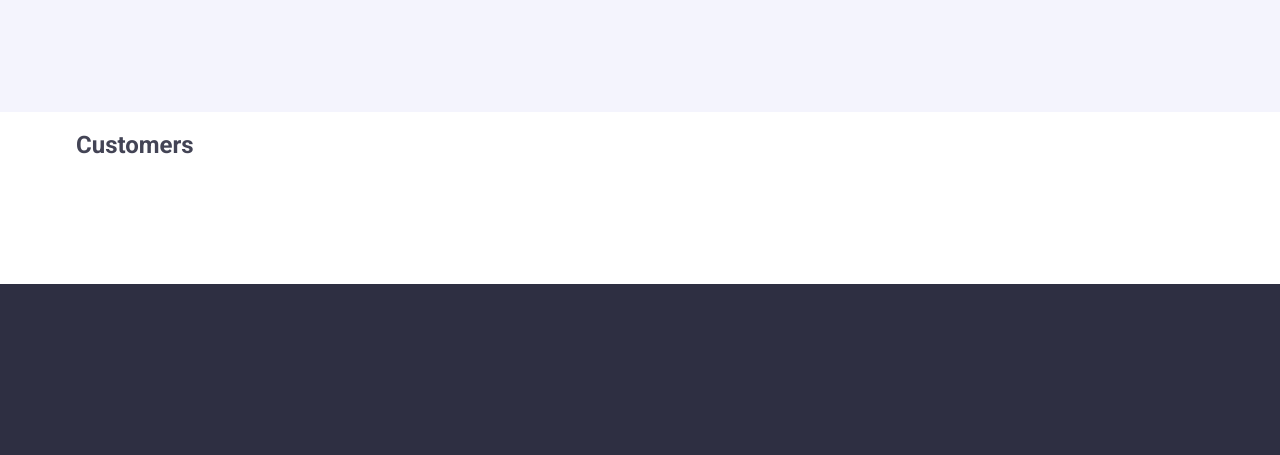
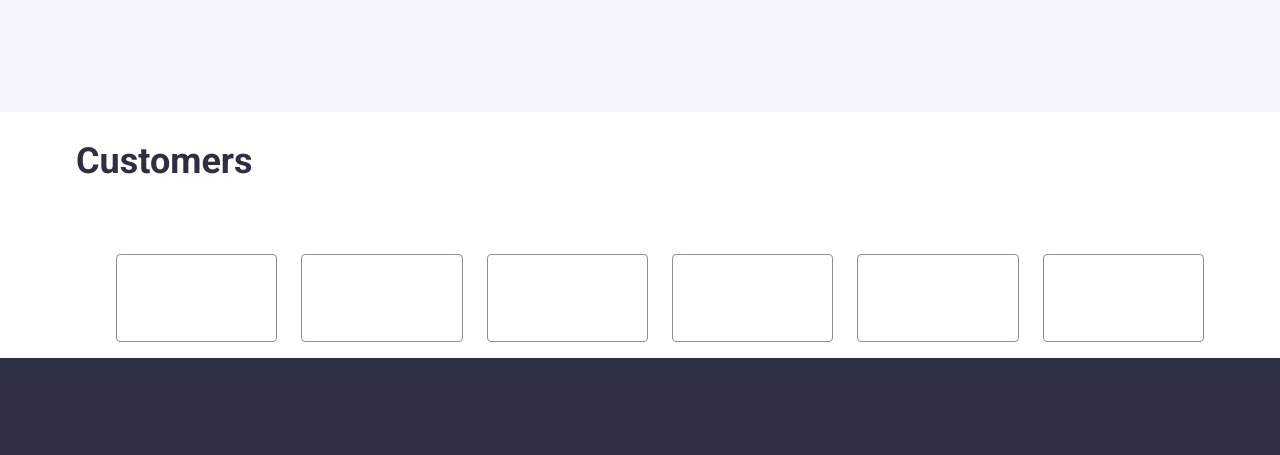
Before and after one commit to sofyyaa/goit-markup-hw-04, a plain HTML site: page index.html in a window 1280 px wide. Shown: the part 2360-2815 px from the top of the page. Drawn offline with nearby package versions, Linux system fonts and the light colour scheme; a script that the page names is missing; files whose address does not match are found by name.

Commit message:
Update styles.css

```diff
--- a/css/styles.css
+++ b/css/styles.css
@@ -715,6 +715,12 @@ gap: 24px;
     padding-bottom: 120px;
 }
 
+.section-customer {
+    padding-top: 120px;
+    padding-bottom: 120px;
+
+}
+
 .customers-list {
     display: flex;
     flex-wrap: wrap;
@@ -731,21 +737,31 @@ gap: 24px;
 .customers-link {
     width: 100%;
     height: 100%;
-    border: 1px solid var(--lightslate);
+    border: 1px solid #8e8f99;
     border-radius: 4px;
     display: flex;
     align-items: center;
     justify-content: center;
     color: var(--light-slate);
     transition: border-color 250ms cubic-bezier(0.4, 0, 0.2, 1),
-        color 250ms cubic-bezier(0.4, 0, 0.2, 1);
+    color 250ms cubic-bezier(0.4, 0, 0.2, 1);
+    color:  #8e8f99;;
 }
+
 
 .customers-link:hover,
 .customers-link:focus {
     color: var(--ocean);
     border-radius: 4px;
     border: 1px solid var(--ocean);
+}
+
+.section-what-title {
+    font-size: 36px;
+    line-height: 1.11;
+    color:  #2e2f42;
+    margin-bottom: 72px;
+
 }
 
 .client {
```
